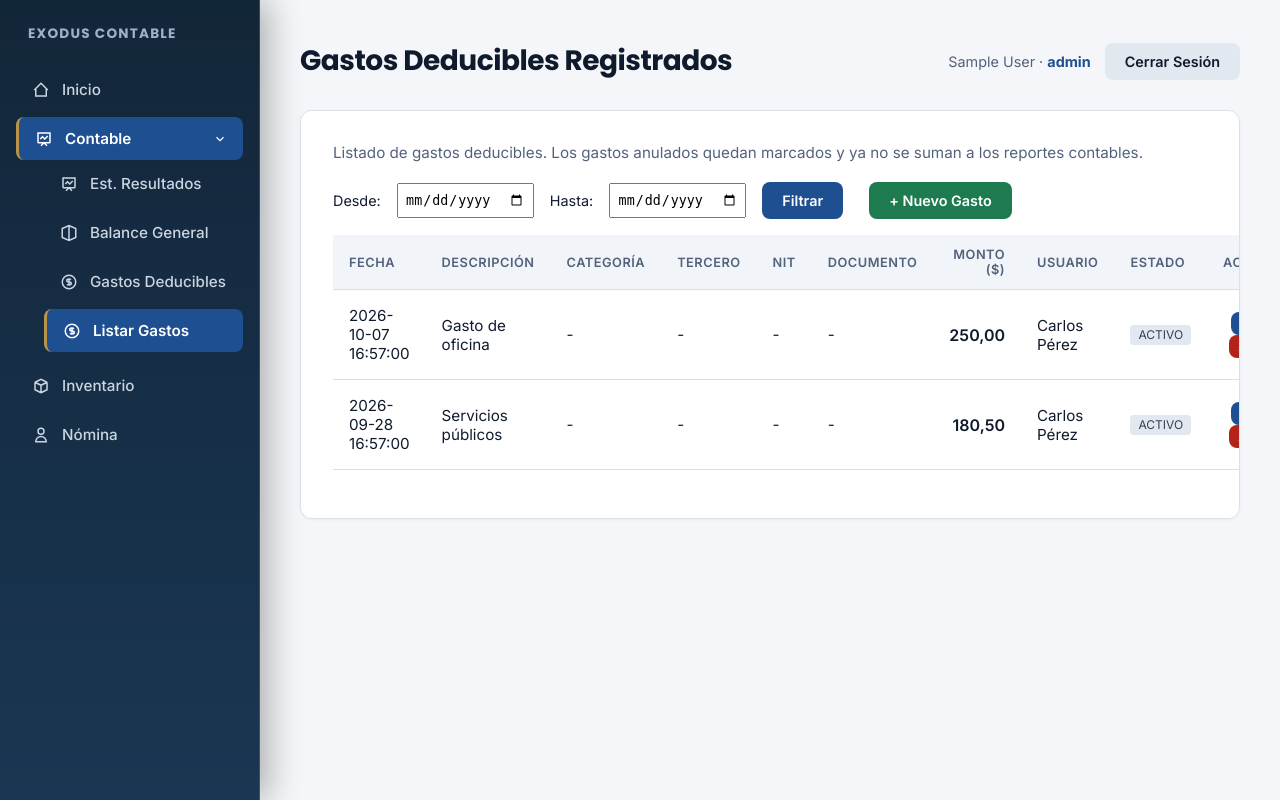
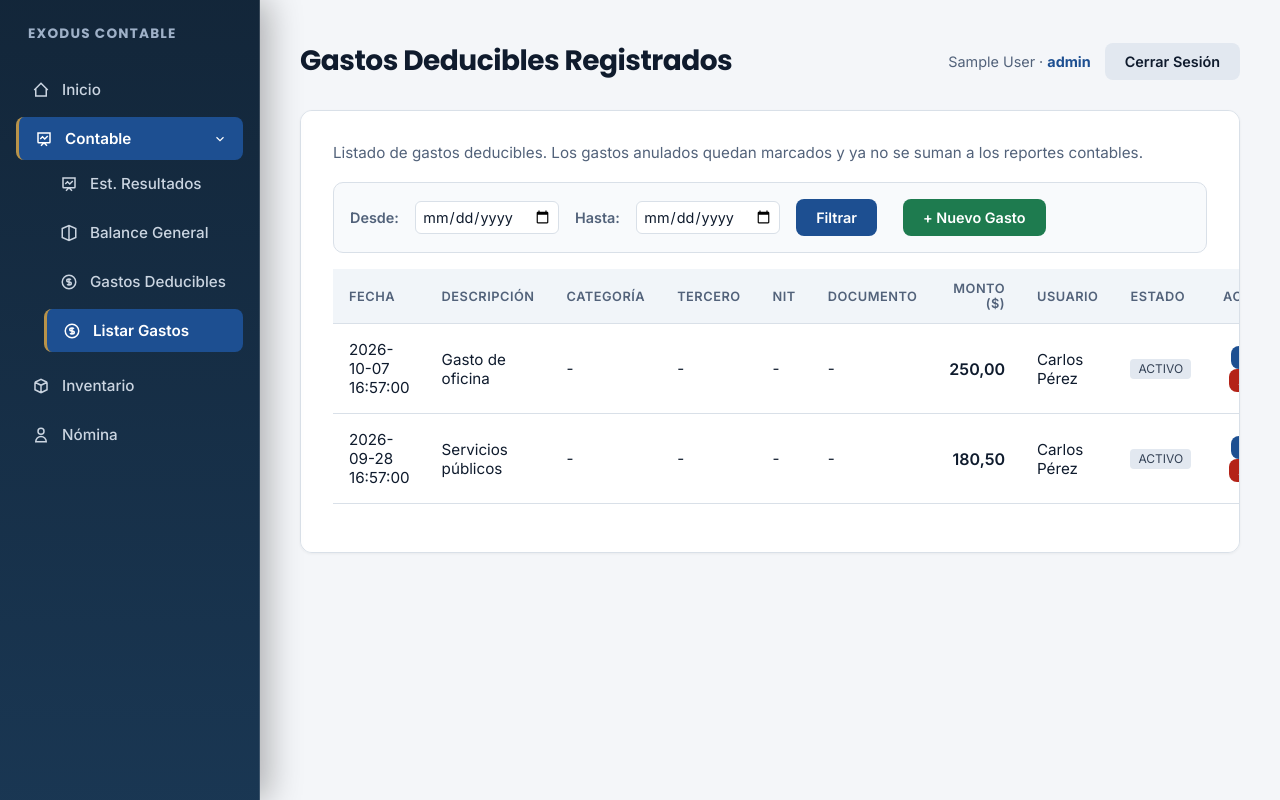
Before and after one commit to elindigilay-star/Exodus, a Flask app: page /api/contabilidad/ver-listar-gastos in a window 1280 px wide. Run offline with Flask 3, Linux system fonts and the light colour scheme; the visitor is signed in with stand-in values (Sample User, id 1); data comes from the database, SQL or seed files in the repository.

Commit message:
Se agregaron estilos para el contenedor de filtro y el modal de edición, mejorando la disposición y la apariencia de los elementos.

```diff
--- a/Modulo-contable/static/css/styles.css
+++ b/Modulo-contable/static/css/styles.css
@@ -457,3 +457,118 @@ td {
 .dash-kpis div { background: #E8F0FA; border-radius: 10px; padding: 12px 16px; }
 .dash-kpis span { display: block; font-size: 13px; color: #52627A; }
 .dash-kpis strong { font-size: 20px; color: #0F1B2D; }
+
+/* Contenedor principal del filtro */
+.filtro-periodo {
+    display: flex;
+    align-items: center;
+    gap: 12px;
+    flex-wrap: wrap;
+    background-color: #f8fafc;
+    padding: 16px;
+    border-radius: 10px;
+    border: 1px solid var(--border-color);
+    margin-bottom: 24px;
+}
+
+/* Grupos individuales para asociar Label e Input */
+.filtro-grupo {
+    display: flex;
+    align-items: center;
+    gap: 8px;
+}
+
+.filtro-periodo label {
+    font-size: 0.88rem;
+    font-weight: 600;
+    color: var(--text-muted);
+}
+
+/* Campos de fecha */
+.filtro-periodo input[type="date"] {
+    padding: 8px 12px;
+    font-size: 0.9rem;
+    font-family: 'Inter', sans-serif;
+    color: var(--text-primary);
+    border: 1px solid var(--border-color);
+    border-radius: 6px;
+    background-color: #ffffff;
+    outline: none;
+    transition: all 0.2s ease;
+}
+
+.filtro-periodo input[type="date"]:focus {
+    border-color: var(--secondary-color);
+    box-shadow: 0 0 0 3px rgba(29, 79, 145, 0.15);
+}
+
+/* Botones del filtro */
+.filtro-acciones {
+    display: flex;
+    align-items: center;
+    gap: 8px;
+    margin-left: auto; /* Empuja los botones hacia la derecha si hay espacio */
+}
+
+/* ==========================================
+   ESTILOS PARA EL MODAL DE EDICIÓN
+   ========================================== */
+
+/* Fondo oscuro translúcido */
+#modal-editar {
+    position: fixed;
+    top: 0;
+    left: 0;
+    width: 100vw;
+    height: 100vh;
+    background-color: rgba(15, 27, 45, 0.6); /* Oscurecido elegante */
+    backdrop-filter: blur(4px); /* Efecto de desenfoque de fondo */
+    display: flex;
+    align-items: center;
+    justify-content: center;
+    z-index: 1000;
+    padding: 16px;
+    box-sizing: border-box;
+}
+
+/* Tarjeta principal con bordes pulidos y scroll invisible */
+#modal-editar .card {
+    width: 100%;
+    max-width: 500px;
+    max-height: 85vh;
+    overflow-y: auto;
+    margin: 0 auto;
+    background-color: #ffffff;
+
+    /* Bordes y sombras avanzadas */
+    border-radius: 16px;
+    border: 1px solid var(--border-color);
+    box-shadow: 0 20px 25px -5px rgba(0, 0, 0, 0.1), 0 8px 10px -6px rgba(0, 0, 0, 0.1);
+    padding: 32px;
+
+    /* Ocultar barra de scroll en Firefox y IE/Edge */
+    scrollbar-width: none; /* Firefox */
+    -ms-overflow-style: none; /* IE y Edge */
+}
+
+/* Ocultar barra de scroll en Chrome, Safari y Opera */
+#modal-editar .card::-webkit-scrollbar {
+    display: none;
+}
+
+/* Disposición para campos lado a lado */
+.form-row {
+    display: flex;
+    gap: 12px;
+}
+
+.form-row .form-group {
+    flex: 1;
+}
+
+@media (max-width: 600px) {
+    .filtro-acciones {
+        margin-left: 0;
+        width: 100%;
+    }
+}
```
